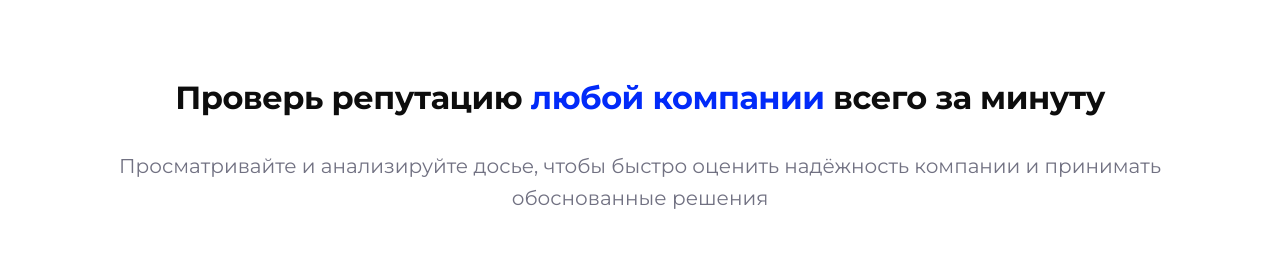
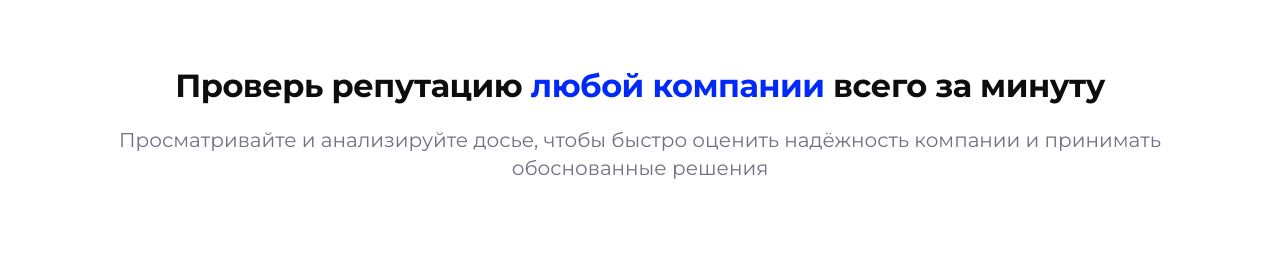
Before and after one commit to AAAlex2001/safelogist, a Next.js app in the folder frontend/: page /en/landing in a window 1280 px wide. Shown: the part 174-438 px from the top of the page. Built offline with nearby package versions, Linux system fonts and the light colour scheme; no server answers.

Commit message:
правки

```diff
--- a/frontend/src/app/[locale]/landing/steps/Steps.tsx
+++ b/frontend/src/app/[locale]/landing/steps/Steps.tsx
@@ -44,6 +44,9 @@ export function Steps() {
                 desktopSize={18}
                 text="Укажите интересующую организацию — мы начнём поиск по официальным источникам"
             />
+            <SearchBar
+                disabled={true}
+            />
         </div>
       </div>
     </section>
--- a/frontend/src/components/Typography/Typography.module.scss
+++ b/frontend/src/components/Typography/Typography.module.scss
@@ -39,12 +39,12 @@
 
 @media (min-width: 768px) {
   .h1 {
-    font-size: var(--typo-size-desktop, 48px);
-    line-height: 56px;
+    font-size: var(--typo-size-desktop);
+    line-height: 32px;
   }
 
   .h2 {
-    font-size: var(--typo-size-desktop, 24px);
-    line-height: 32px;
+    font-size: var(--typo-size-desktop);
+    line-height: 28px;
   }
 }
```
Also changed, not shown: frontend/src/components/SearchBar/SearchBar.module.scss (+11 -0 lines), frontend/src/components/SearchBar/SearchBar.tsx (+8 -2 lines).
